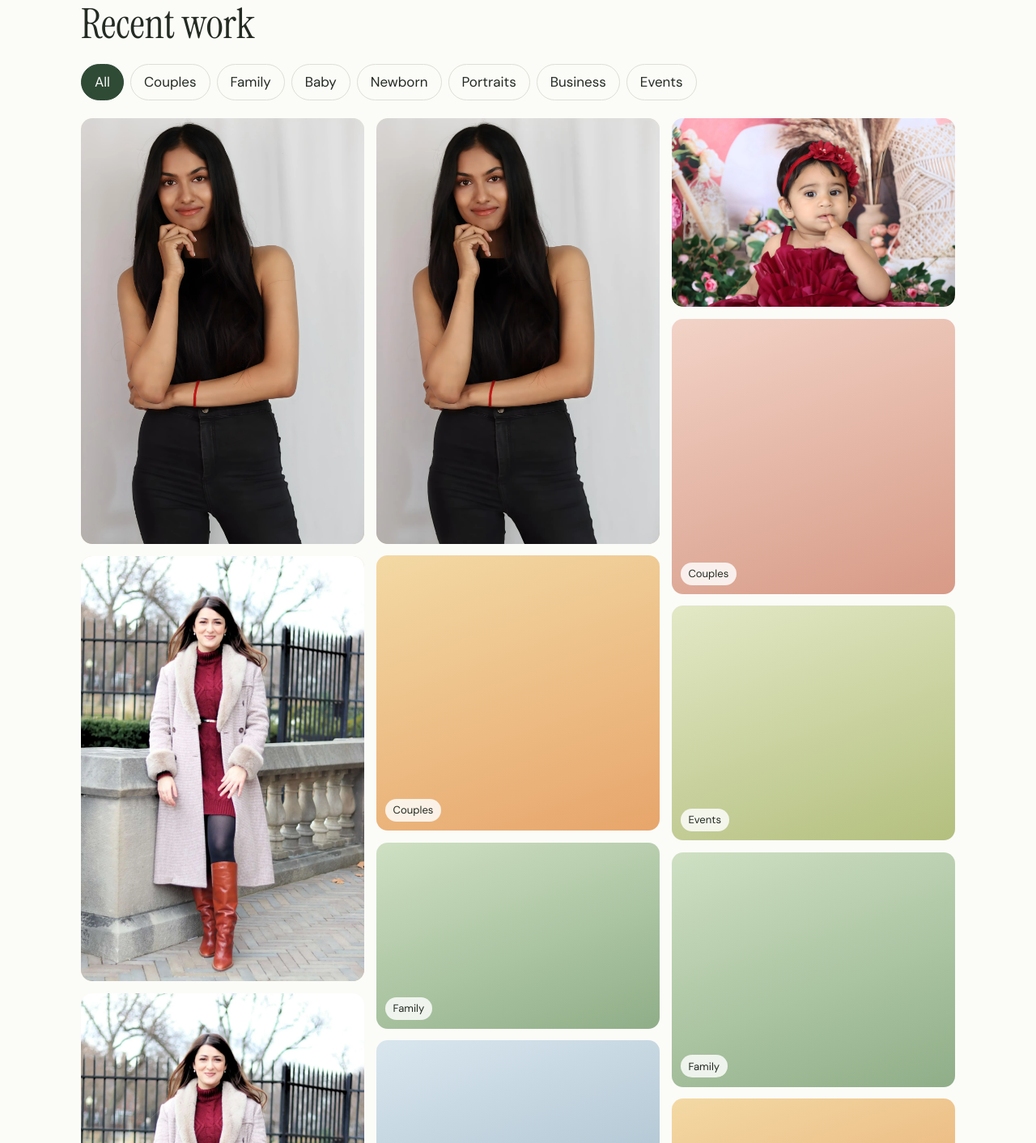
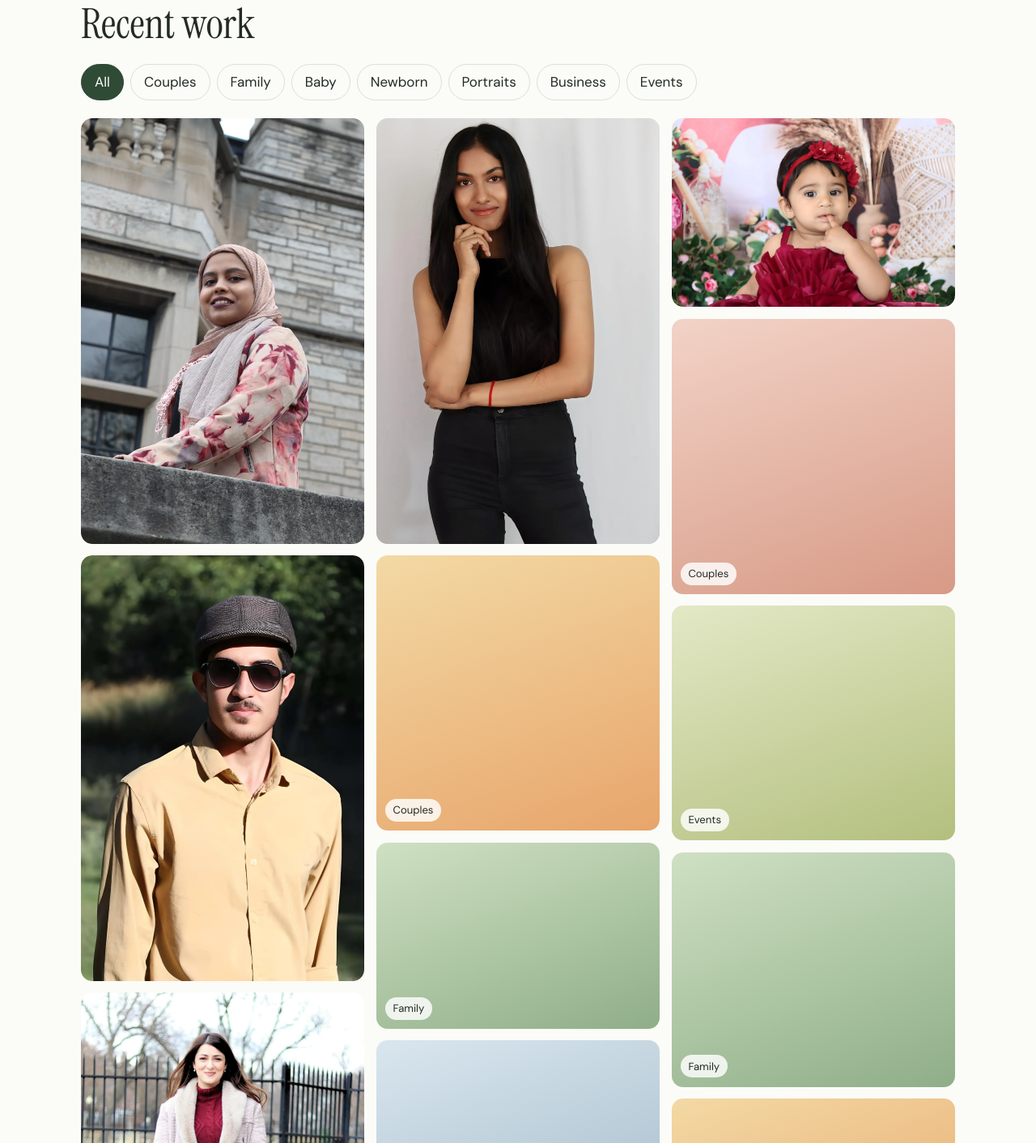
Before and after one commit to Valinegini/Hamishots, a plain HTML site: page index.html in a window 1280 px wide. Shown: the part 958-2370 px from the top of the page at 81% size. Drawn offline with Linux system fonts and the light colour scheme.

Commit message:
index.html

```diff
--- a/index.html
+++ b/index.html
@@ -129,8 +129,8 @@ footer{padding:2rem 0 3rem;color:var(--muted);font-size:.95rem;border-top:1px so
   <button class="chip" aria-pressed="false" data-f="events">Events</button>
  </div>
  <div class="grid" id="grid">
-  <div class="ph g3 s" data-c="portrait"><img width="1400" height="2100" src="images/Portrait01.webp" alt="Smiling woman" loading="lazy"></div>
-  <div class="ph g3 s" data-c="portrait"><img width="1400" height="2100" src="images/portrait-03.webp" alt="Woman in a long houndstooth coat with a fur collar and tan boots, leaning on a stone wall in autumn" loading="lazy"></div>
+  <div class="ph g3 s" data-c="portrait"><img width="1400" height="2100" src="images/Portrait-01.webp" alt="Smiling woman" loading="lazy"></div>
+  <div class="ph g3 s" data-c="portrait"><img width="1400" height="2100" src="images/portrait-02.webp" alt="Woman in a long houndstooth coat with a fur collar and tan boots, leaning on a stone wall in autumn" loading="lazy"></div>
   <div class="ph" data-c="portrait"><img width="1400" height="2100" src="images/portrait-03.webp" alt="Man in a mustard shirt, flat cap and sunglasses standing in a sunny green park" loading="lazy"></div>
   <div class="ph g3 s" data-c="portrait"><img width="1400" height="2100" src="images/portrait-04.webp" alt="Woman with long dark hair in a black top, resting her chin on her hand against a soft white backdrop" loading="lazy"></div>
   <div class="ph g1 t" data-c="couples"><span>Couples</span></div>
```
